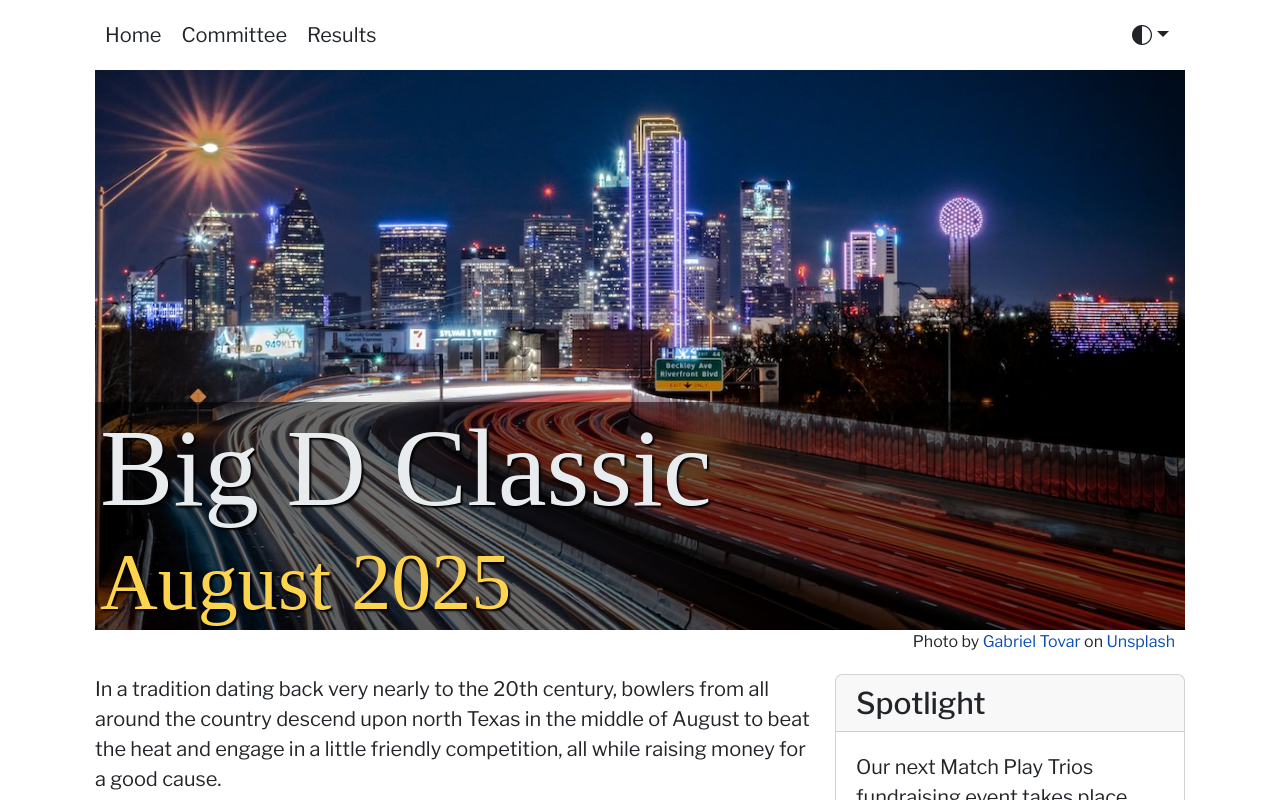
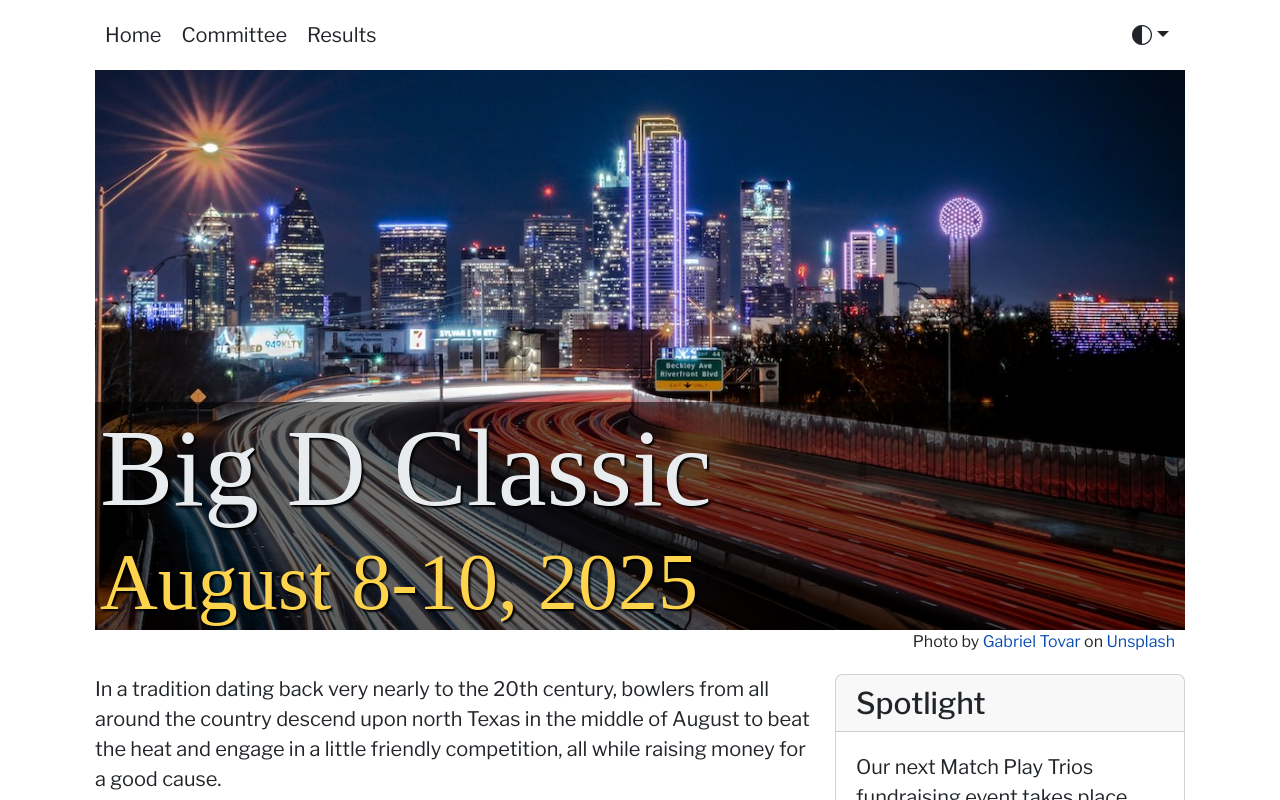
Before and after one commit to tournio/bigdclassic-nextjs, a Next.js app: page / in a window 1280 px wide. Shown: the top 800 px of the page. Built offline with nearby package versions, Linux system fonts and the light colour scheme; a web font is replaced by a local one.

Commit message:
date and URL updates

```diff
--- a/src/components/Hero/Hero.js
+++ b/src/components/Hero/Hero.js
@@ -1,8 +1,8 @@
 import styles from './Hero.module.scss';
 
 const Hero = () => {
-  const tournDates = 'August 2025';
-  const tournamentDates = 'August 2025';
+  const tournDates = 'Aug 8-10, 2025';
+  const tournamentDates = 'August 8-10, 2025';
 
   return (
     <div className={`${styles.Hero}`}>
--- a/src/components/Layout/Footer.js
+++ b/src/components/Layout/Footer.js
@@ -20,7 +20,7 @@ const Footer = () => {
 
         <p className={'col-4 align-self-center pb-md-0'}>
             <span>
-              &copy; 2024&nbsp;
+              &copy; 2025&nbsp;
             </span>
           <span>
               Big D Classic
--- a/src/components/Schedule/Schedule.js
+++ b/src/components/Schedule/Schedule.js
@@ -5,7 +5,7 @@ const Schedule = () => {
 
   const days = [
     {
-      date: 'Friday, August 9',
+      date: 'Friday, August 8',
       events: [
         {
           name: 'Tournament Check-in',
@@ -22,7 +22,7 @@ const Schedule = () => {
       ],
     },
     {
-      date: 'Saturday, August 10',
+      date: 'Saturday, August 9',
       events: [
         {
           name: 'Tournament Registration',
@@ -45,7 +45,7 @@ const Schedule = () => {
       ],
     },
     {
-      date: 'Sunday, August 11',
+      date: 'Sunday, August 10',
       events: [
         {
           name: 'Singles/Doubles Awards Breakfast',
--- a/src/utils/misc.js
+++ b/src/utils/misc.js
@@ -8,4 +8,4 @@ export const useClientReady = () => {
   return ready;
 }
 
-export const REGISTER_URL = 'https://www.tourn.io/tournaments/bigd-3-may-2025';
+export const REGISTER_URL = 'https://www.tourn.io/tournaments/bigd-trios-may-2025';
```
